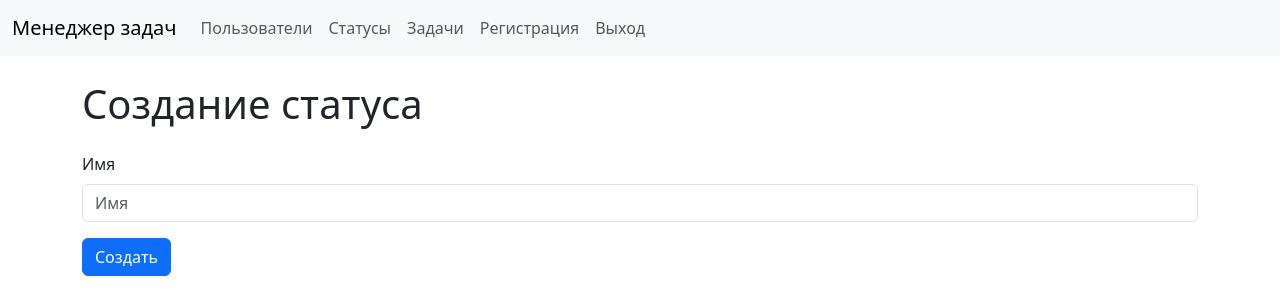
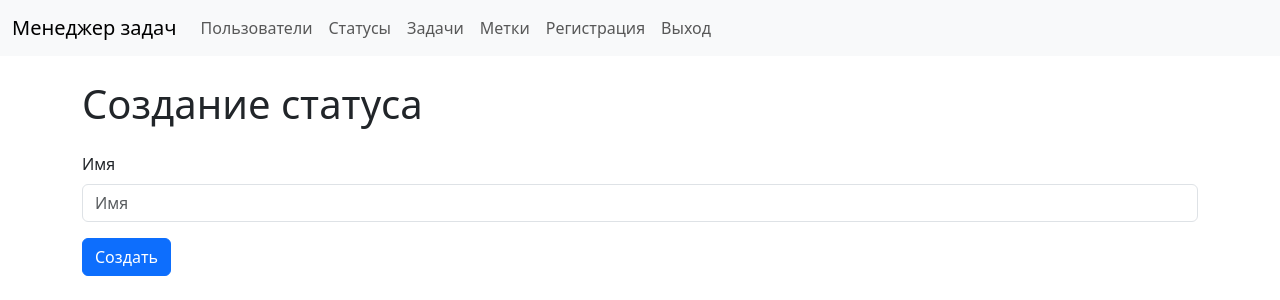
Before and after one commit to rasskazovilya/python-project-52, a Django app: page /statuses/create/ in a window 1280 px wide. Shown: the top 300 px of the page. Run offline with Django 3.2, Linux system fonts and the light colour scheme; a user stored in the database is signed in; tables that the repository leaves empty hold one stand-in row (values such as "Sample post"); parts of the project's set-up code (start-up, migrations or seed data) failed here and were passed over; some libraries are stand-ins or nearby versions.

Commit message:
add link to label list

```diff
--- a/templates/base.html
+++ b/templates/base.html
@@ -30,6 +30,9 @@
                 </li>
                 <li class="nav-item">
                   <a class="nav-link" href="{% url 'task_list' %}">{% translate "Задачи" %}</a>
+                </li>
+                <li class="nav-item">
+                  <a class="nav-link" href="{% url 'label_list' %}">{% translate "Метки" %}</a>
                 </li>
                 {% endif %}
               </ul>
```
